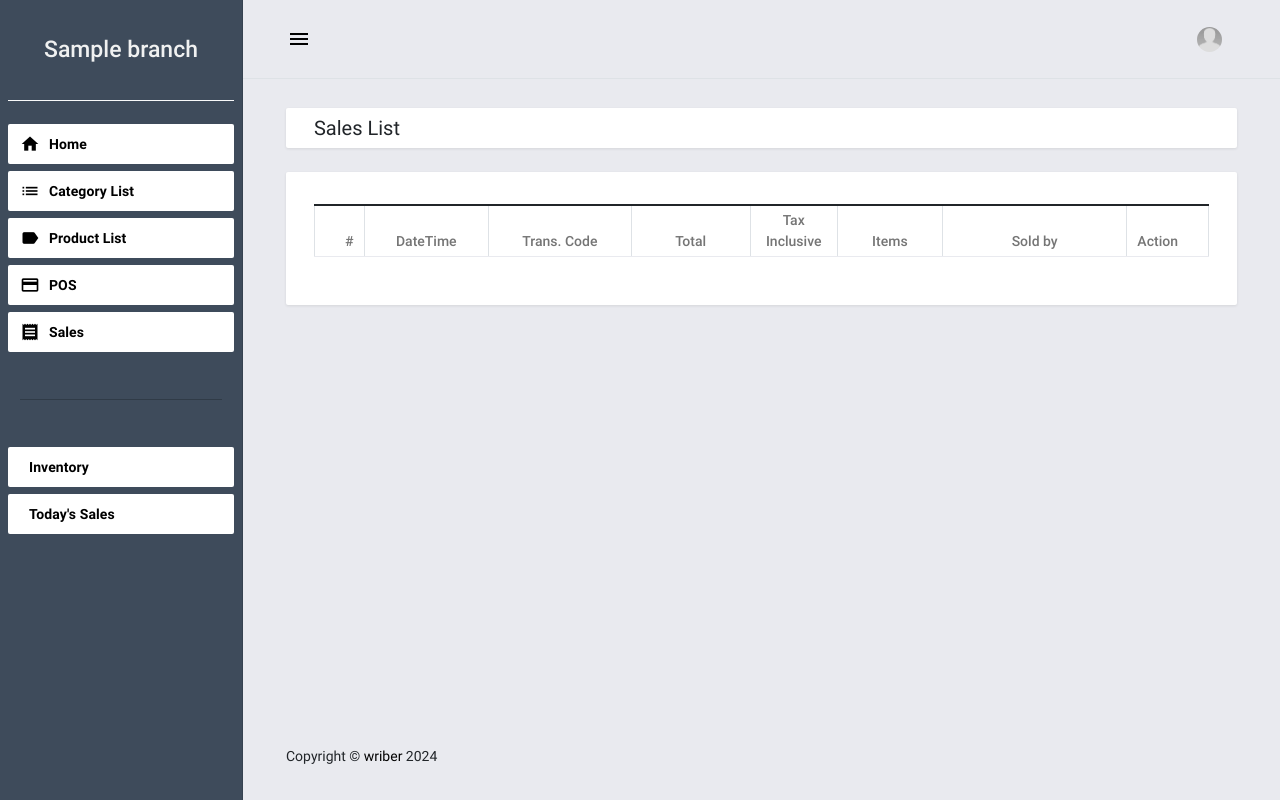
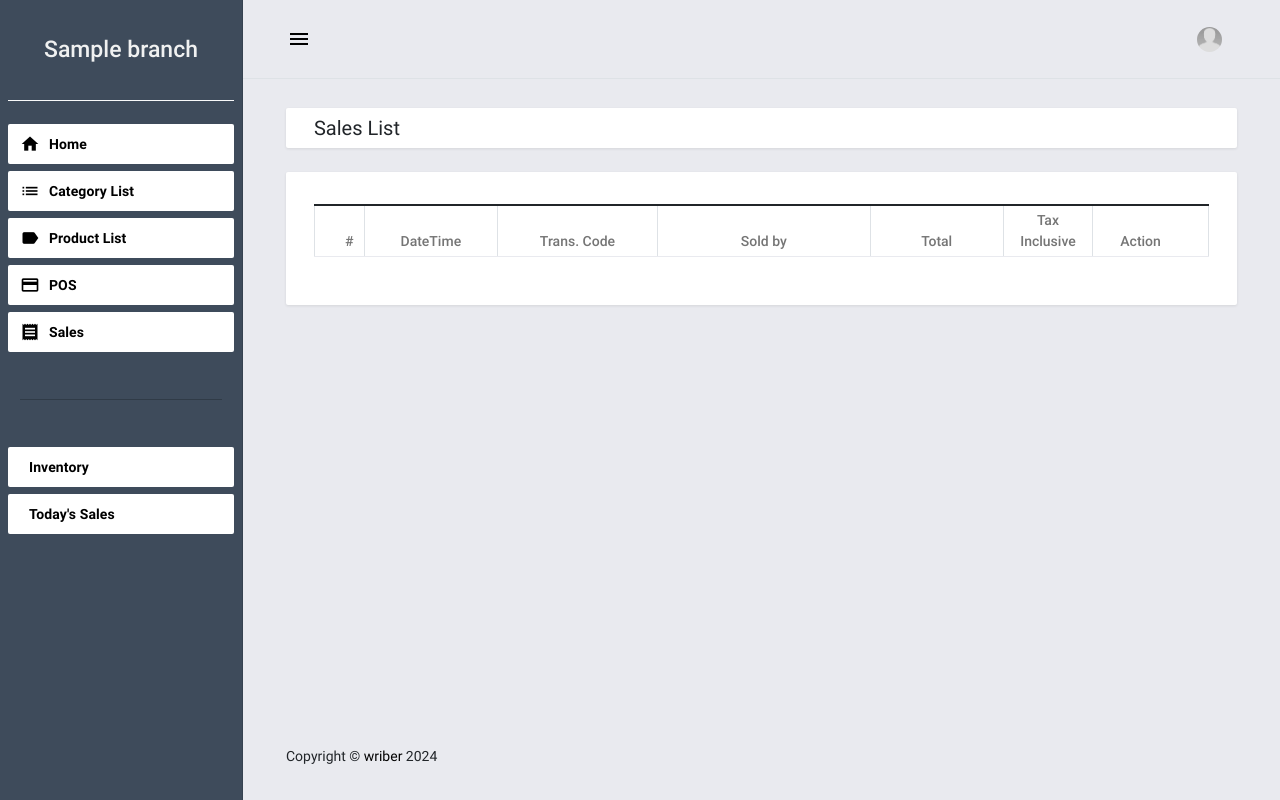
Before and after one commit to Bastonator/pos, a Django app: page /sales/1 in a window 1280 px wide. Run offline with Django 3.2, Linux system fonts and the light colour scheme; a user stored in the database is signed in; data comes from the database, SQL or seed files in the repository; tables that the repository leaves empty hold one stand-in row (values such as "Sample post"); lists and menus that the app fills with data are empty; some libraries are stand-ins or nearby versions.

Commit message:
show who made a sale"

```diff
--- a/posApp/models.py
+++ b/posApp/models.py
@@ -145,6 +145,15 @@
     def __str__(self):
         return self.code
 
+    def sold_by(self):
+        return self.user.email
+
+    def branch(self):
+        return self.branch_owner
+
+    def code_again(self):
+        return self.code
+
 class salesItems(models.Model):
     sale_id = models.ForeignKey(Sales,on_delete=models.CASCADE)
     product_id = models.ForeignKey(Products,on_delete=models.CASCADE)
@@ -153,3 +162,4 @@
     total = models.FloatField(default=0)
     date_added = models.DateTimeField(default=timezone.now, null=True)
     branch_owner = models.ForeignKey(Branch, null=True, related_name='saleitembranch', on_delete=models.CASCADE)
+    user = models.ForeignKey(Users, related_name='saleitemuser', on_delete=models.DO_NOTHING, null=True)
--- a/posApp/templates/posApp/sales.html
+++ b/posApp/templates/posApp/sales.html
@@ -15,10 +15,9 @@
                     <col width="5%">
                     <col width="15%">
                     <col width="18%">
+                    <col width="24%">
                     <col width="15%">
                     <col width="10%">
-                    <col width="13%">
-                    <col width="24%">
                     <col width="13%">
                 </colgroup>
                 <thead>
@@ -26,23 +25,22 @@
                         <th class="text-center py-1" width="5%">#</th>
                         <th class="text-center py-1" width="15%">DateTime</th>
                         <th class="text-center py-1" width="18%">Trans. Code</th>
+                        <th class="text-center py-1" width="24%">Sold by</th>
                         <th class="text-center py-1" width="15%">Total</th>
                         <th class="text-center py-1" width="10%">Tax Inclusive</th>
-                        <th class="text-center py-1" width="13%">Items</th>
-                        <th class="text-center py-1" width="24%">Sold by</th>
                         <th class="text-center py-1" width="13%">Action</th>
                     </tr>
                 </thead>
                 <tbody>
-                    {% for sale in sale_data %}
+                {% if sales %}
+                    {% for sale in sales %}
                     <tr>
                         <td class="px-2 py-1 text-center" width="5%">{{ sale.id }}</td>
                         <td class="px-2 py-1 text-start" width="15%">{{ sale.date_added|date:'Y-m-d H:i' }}</td>
                         <td class="px-2 py-1 text-start" width="18%">{{ sale.code }}</td>
+                        <td class="px-2 py-1 text-center" width="24%">by {{ sale.sold_by }}</td>
                         <td class="px-2 py-1 text-end" width="15%">D{{ sale.grand_total|intcomma }}</td>
                         <td class="px-2 py-1 text-end" width="10%">({{ sale.tax }}%) {{ sale.tax_amount|intcomma:2 }}</td>
-                        <td class="px-2 py-1 text-center" width="13%">{{ sale.item_count|intcomma }}</td>
-                        <td class="text-center" width="24%">{{ sale.user }}</td>
                         <td class="px-2 py-1 text-center" width="13%">
                             <button class="mdc-button mdc-button--raised p-1 icon-button filled-button--light mdc-ripple-upgraded view-data" type="button" data-id="{{ sale.id }}" title="View Receipt">
                                 <i class="material-icons mdc-button__icon">receipt</i>
@@ -55,6 +53,7 @@
                         </td>
                     </tr>
                     {% endfor %}
+                {% endif %}
                 </tbody>
             </table>
         </div>
--- a/posApp/views.py
+++ b/posApp/views.py
@@ -393,6 +393,7 @@
     resp = {'status': 'failed', 'msg': ''}
     branch = Branch.objects.get(id=pk)
     data = request.POST
+    seller = Users.objects.get(email=request.user)
     pref = datetime.now().year + datetime.now().year
     i = 1
     while True:
@@ -406,7 +407,7 @@
     try:
         sales = Sales(code=code, sub_total=data['sub_total'], tax=data['tax'], tax_amount=data['tax_amount'],
                       grand_total=data['grand_total'], tendered_amount=data['tendered_amount'],
-                      amount_change=data['amount_change'], branch_owner=branch, user=request.user).save()
+                      amount_change=data['amount_change'], branch_owner=branch, user=seller).save()
         sale_id = Sales.objects.last().pk
         i = 0
         for prod in data.getlist('product_id[]'):
@@ -419,7 +420,7 @@
             product.stock = product.stock - float(qty)
             product.save()
             print({'sale_id': sale, 'product_id': product, 'qty': qty, 'price': price, 'total': total})
-            salesItems(sale_id=sale, product_id=product, qty=qty, price=price, total=total, branch_owner=branch).save()
+            salesItems(sale_id=sale, product_id=product, qty=qty, price=price, total=total, branch_owner=branch, user=seller).save()
             i += int(1)
         resp['status'] = 'success'
         resp['sale_id'] = sale_id
@@ -472,6 +473,7 @@
         'sale_data': sale_data,
         'branch': branch,
         'branch1': branch1,
+        'sales': sales
     }
     # return HttpResponse('')
     return render(request, 'posApp/sales.html', context)
```
Also changed, not shown: posApp/migrations/0004_salesitems_user.py (added).
